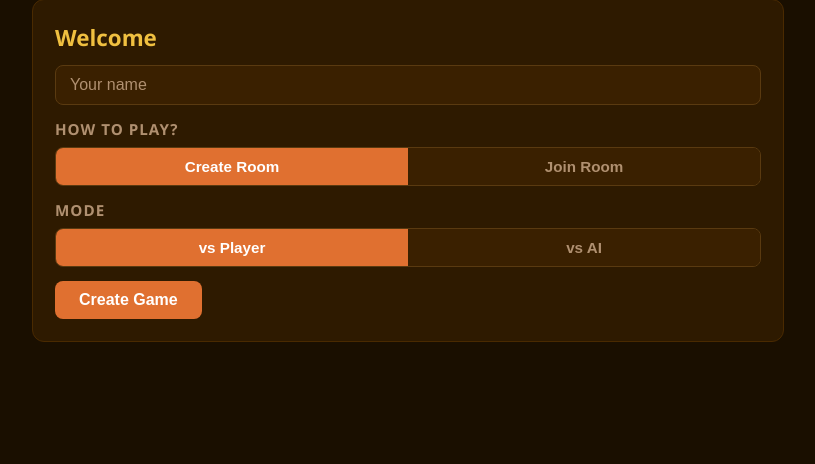
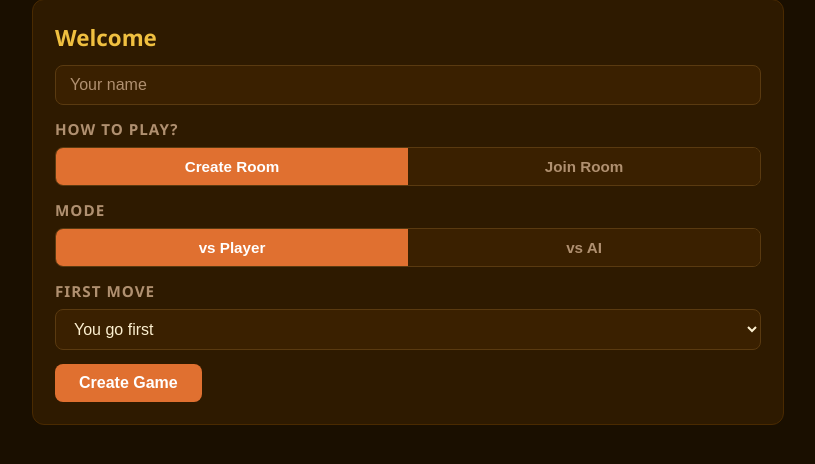
Before and after one commit to rwaynewhite15/mancala-live, a Flask app: page / in a window 1280 px wide. Shown: the part 96-560 px from the top of the page, without its empty margins (232-1047 px from the left). Run offline with Flask 3, Linux system fonts and the light colour scheme; some libraries are stand-ins or nearby versions.

Commit message:
Alternate first player each game; let user choose who goes first
Server:
- MancalaGame(first_player=0) — accepts which player moves first
- Room tracks next_first_player; each rematch flips it so turns alternate
- create_room accepts first_player pref (0/1/random) from client
- handle_join_room resolves first player for PvP game start
- handle_rematch alternates first player; starts AI task if AI goes first
- joined events include first_player so client can announce it

Client:
- Lobby create panel gains a "First Move" select (You / Opponent|AI / Random)
- selectMode() relabels the opponent option for AI vs PvP
- createRoom() sends first_player with the create_room event
- joined handler announces "You go first" / "AI goes first" in chat
- state handler detects rematch (game-over→new game) and announces who
  goes first in the chat log

Co-Authored-By: Claude Sonnet 4.6 <noreply@anthropic.com>

```diff
--- a/app.py
+++ b/app.py
@@ -25,11 +25,11 @@ OPPOSITE.update({12 - i: i for i in range(0, 6)})
 
 
 class MancalaGame:
-    def __init__(self):
+    def __init__(self, first_player=0):
         self.board = [INITIAL_STONES] * NUM_PITS
         self.board[P1_STORE] = 0
         self.board[P2_STORE] = 0
-        self.current_player = 0
+        self.current_player = first_player
         self.game_over = False
         self.winner = None
         self.last_move = None
@@ -245,6 +245,8 @@ def handle_create_room(data):
     mode = data.get("mode", "pvp")
     difficulty = data.get("difficulty", "medium")
     name = str(data.get("name", "Player"))[:20].strip() or "Player"
+    fp_raw = data.get("first_player", "0")
+    first_player = random.randint(0, 1) if fp_raw == "random" else int(fp_raw)
 
     room_id = _make_room_id()
     rooms[room_id] = {
@@ -256,16 +258,21 @@ def handle_create_room(data):
         "scores": {0: 0, 1: 0},
         "games_played": 0,
         "score_recorded": False,
+        "next_first_player": first_player,  # used when game actually starts; alternates each rematch
     }
     sid_to_room[sid] = room_id
     join_room(room_id)
 
     if mode == "ai":
-        rooms[room_id]["game"] = MancalaGame()
+        rooms[room_id]["game"] = MancalaGame(first_player=first_player)
+        rooms[room_id]["next_first_player"] = 1 - first_player
         rooms[room_id]["started"] = True
         emit("joined", {"room_id": room_id, "player_id": 0, "mode": "ai",
-                        "difficulty": difficulty, "opponent": f"AI ({difficulty})"})
+                        "difficulty": difficulty, "opponent": f"AI ({difficulty})",
+                        "first_player": first_player})
         _broadcast_state(room_id)
+        if first_player == 1:
+            socketio.start_background_task(_ai_task, room_id)
     else:
         emit("joined", {"room_id": room_id, "player_id": 0, "mode": "pvp"})
         emit("waiting", {"room_id": room_id})
@@ -295,17 +302,21 @@ def handle_join_room(data):
     sid_to_room[sid] = room_id
     join_room(room_id)
 
-    room["game"] = MancalaGame()
+    fp = room["next_first_player"]
+    room["next_first_player"] = 1 - fp
+    room["game"] = MancalaGame(first_player=fp)
     room["started"] = True
 
     p0 = room["players"][0]
     p1 = room["players"][1]
 
     socketio.emit("joined", {
-        "room_id": room_id, "player_id": 0, "mode": "pvp", "opponent": p1["name"]
+        "room_id": room_id, "player_id": 0, "mode": "pvp", "opponent": p1["name"],
+        "first_player": fp,
     }, to=p0["sid"])
     emit("joined", {
-        "room_id": room_id, "player_id": 1, "mode": "pvp", "opponent": p0["name"]
+        "room_id": room_id, "player_id": 1, "mode": "pvp", "opponent": p0["name"],
+        "first_player": fp,
     })
     _broadcast_state(room_id)
 
@@ -366,9 +377,13 @@ def handle_rematch():
     room = rooms.get(room_id)
     if not room or not room["started"] or not room["game"].game_over:
         return
-    room["game"] = MancalaGame()
+    fp = room["next_first_player"]
+    room["next_first_player"] = 1 - fp
+    room["game"] = MancalaGame(first_player=fp)
     room["score_recorded"] = False
     _broadcast_state(room_id)
+    if room["mode"] == "ai" and fp == 1:
+        socketio.start_background_task(_ai_task, room_id)
 
 
 @socketio.on("disconnect")
--- a/templates/index.html
+++ b/templates/index.html
@@ -213,6 +213,12 @@
             <option value="hard">Hard</option>
           </select>
         </div>
+        <h3>First Move</h3>
+        <select id="first-move-select">
+          <option value="0">You go first</option>
+          <option id="first-move-opp" value="1">Opponent goes first</option>
+          <option value="random">Random</option>
+        </select>
         <button class="btn btn-primary" onclick="createRoom()">Create Game</button>
       </div>
 
@@ -361,6 +367,8 @@ function selectMode(m) {
   document.getElementById('mode-pvp').classList.toggle('active', m==='pvp');
   document.getElementById('mode-ai').classList.toggle('active',  m==='ai');
   document.getElementById('difficulty-row').classList.toggle('hidden', m!=='ai');
+  document.getElementById('first-move-opp').textContent =
+    m === 'ai' ? 'AI goes first' : 'Opponent goes first';
 }
 function showError(msg) {
   const el = document.getElementById('error-banner');
@@ -376,7 +384,8 @@ function createRoom() {
   S.myName = getName();
   S.mode = S.selectedMode;
   S.difficulty = document.getElementById('difficulty-select').value;
-  socket.emit('create_room', { name: S.myName, mode: S.mode, difficulty: S.difficulty });
+  const firstPlayer = document.getElementById('first-move-select').value;
+  socket.emit('create_room', { name: S.myName, mode: S.mode, difficulty: S.difficulty, first_player: firstPlayer });
 }
 function joinRoom() {
   clearError();
@@ -670,7 +679,10 @@ socket.on('joined', data => {
   buildBoard();
   if (data.mode !== 'pvp' || data.opponent) {
     showScreen('game');
-    addChat('system', `Game started! You are Player ${S.playerId + 1}.`);
+    const fp = data.first_player;
+    const whoFirst = fp === S.playerId ? 'You go first'
+      : (data.mode === 'ai' ? 'AI goes first' : `${S.oppName} goes first`);
+    addChat('system', `Game started. ${whoFirst}.`);
   }
 });
 
@@ -682,8 +694,17 @@ socket.on('waiting', data => {
 
 socket.on('state', state => {
   const boardSnapshot = prevBoard;
-  prevBoard = state.board;
+  const wasGameOver   = latestState && latestState.game_over;
+  prevBoard  = state.board;
   latestState = state;
+
+  // Detect rematch start: game-over → new game with no last_move
+  if (wasGameOver && !state.game_over && !state.last_move) {
+    const fp = state.current_player;
+    const whoFirst = fp === S.playerId ? 'You go first'
+      : (S.mode === 'ai' ? 'AI goes first' : `${S.oppName || 'Opponent'} goes first`);
+    addChat('system', `Rematch! ${whoFirst}.`);
+  }
 
   // Show game-over immediately, independent of animation pipeline
   if (state.game_over) {
```
